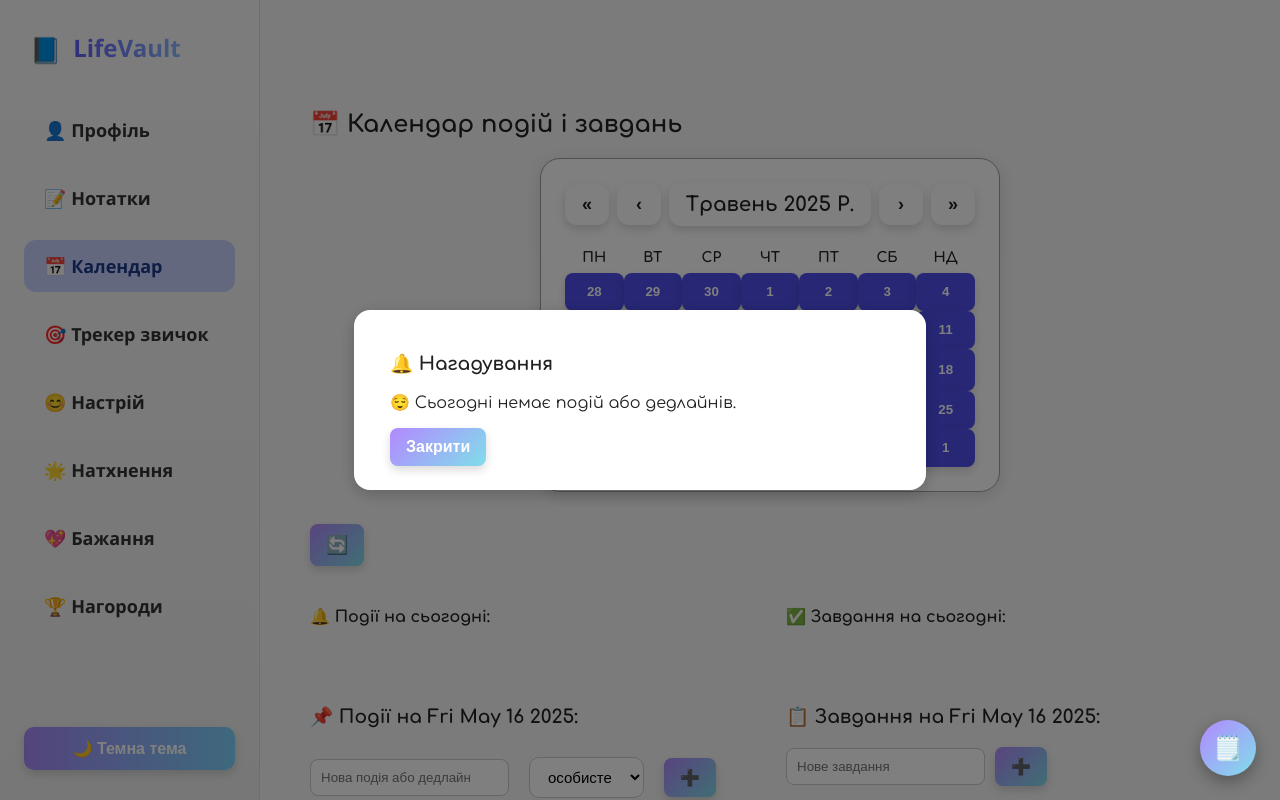
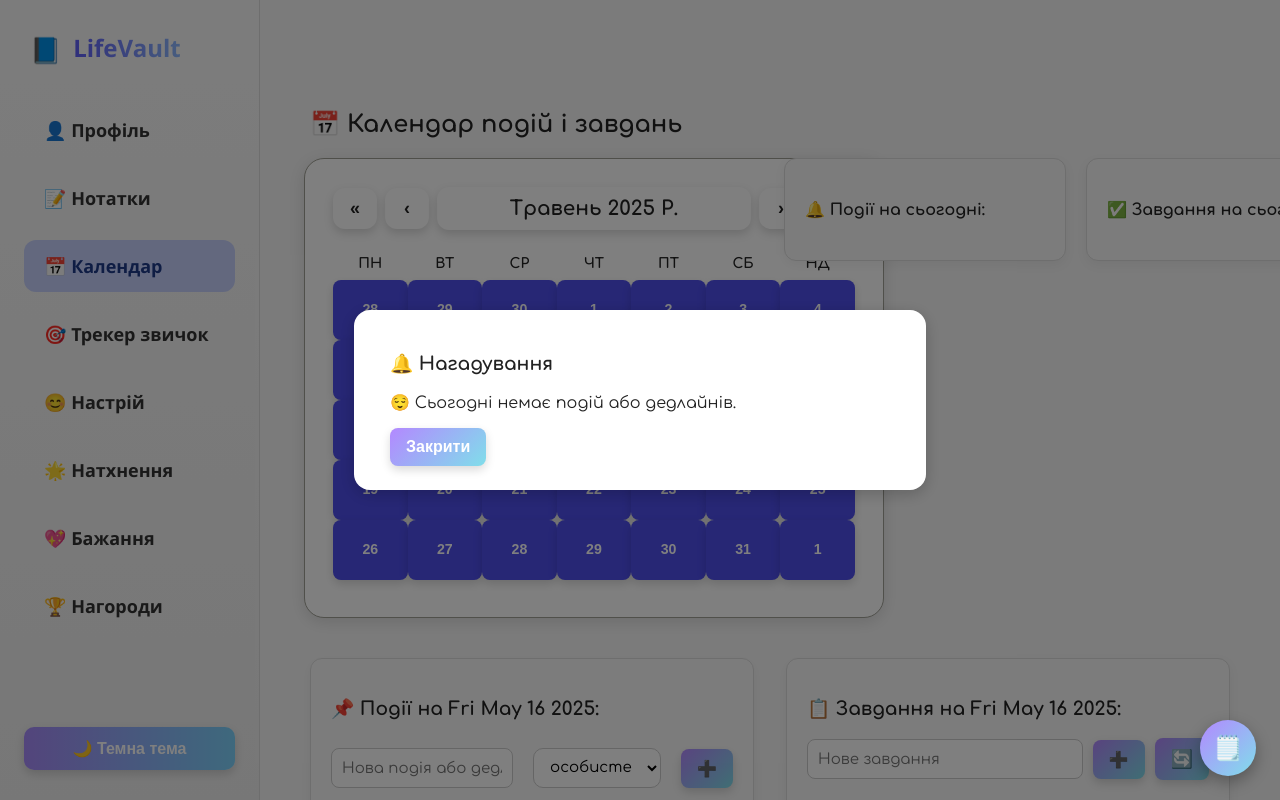
Before and after one commit to Vidziano/LifeVault, a React (Create React App) app: page /calendar in a window 1280 px wide. Built offline with nearby package versions, Linux system fonts and the light colour scheme.

Commit message:
improved calendar page appearance

```diff
--- a/src/CalendarView.js
+++ b/src/CalendarView.js
@@ -167,7 +167,7 @@ function CalendarView() {
 
   return (
     <div className="calendar-wrapper">
-      <h2 className="calendar-title">📅 Календар подій і завдань</h2>
+      <h2 className="calendar-title"> 📅 Календар подій і завдань</h2>
 
       {showModal && (
         <div className="modal-overlay">
@@ -213,16 +213,8 @@ function CalendarView() {
         </div>
 
         <div className="calendar-right">
-          <button
-            className="transfer-button-icon"
-            title="Перенести невиконані завдання з учора"
-            onClick={handleTransfer}
-          >
-            🔄
-          </button>
-
-          <div className="today-columns">
-            <div className="today-events">
+        <div className="today-wrapper">
+  <div className="today-block">
     <h4>🔔 Події на сьогодні:</h4>
     <ul>
       {(events[todayStr] || []).map((e, i) => (
@@ -231,7 +223,7 @@ function CalendarView() {
     </ul>
   </div>
 
-            <div className="today-tasks">
+  <div className="today-block">
     <h4>✅ Завдання на сьогодні:</h4>
     <ul>
       {(tasks[todayStr] || []).filter(t => !t.done).map((t, i) => (
@@ -240,41 +232,60 @@ function CalendarView() {
     </ul>
   </div>
 </div>
+
         </div>
       </div>
 
       <div className="calendar-bottom">
-        <div className="date-events">
+        <div className="date-events block-wrapper">
           <h3>📌 Події на {selectedDate.toDateString()}:</h3>
-          <ul>
+          <div className="add-form-group">
+            <input
+              type="text"
+              className="full-width"
+              value={newEvent}
+              onChange={(e) => setNewEvent(e.target.value)}
+              placeholder="Нова подія або дедлайн"
+            />
+            <select className="select-shrink" value={theme} onChange={(e) => setTheme(e.target.value)}>
+              {themeKeys.map(t => <option key={t} value={t}>{t}</option>)}
+            </select>
+            <button onClick={addEvent}>➕</button>
+          </div>
+          <ul className="full-width">
             {(events[selectedDate.toDateString()] || []).map((ev, i) => (
               <li key={i}>
                 <input
                   value={ev.text}
-                  className={`badge ${ev.theme}`}
+                  className={`badge ${ev.theme} full-width`}
                   onChange={(e) => handleEditChange(e, selectedDate.toDateString(), i, 'event')}
                 />
                 <button onClick={() => deleteEvent(selectedDate.toDateString(), i)}>❌</button>
               </li>
             ))}
           </ul>
+        </div>
+
+        <div className="date-tasks block-wrapper">
+          <h3>📋 Завдання на {selectedDate.toDateString()}:</h3>
           <div className="add-form-group">
             <input
               type="text"
-              value={newEvent}
-              onChange={(e) => setNewEvent(e.target.value)}
-              placeholder="Нова подія або дедлайн"
+              className="full-width"
+              value={newTask}
+              onChange={(e) => setNewTask(e.target.value)}
+              placeholder="Нове завдання"
             />
-            <select value={theme} onChange={(e) => setTheme(e.target.value)}>
-              {themeKeys.map(t => <option key={t} value={t}>{t}</option>)}
-            </select>
-            <button onClick={addEvent}>➕</button>
+            <button onClick={addTask}>➕</button>
+            <button
+              className="transfer-button-icon"
+              title="Перенести невиконані завдання з учора"
+              onClick={handleTransfer}
+            >
+              🔄
+            </button>
           </div>
-        </div>
-
-        <div className="date-tasks">
-          <h3>📋 Завдання на {selectedDate.toDateString()}:</h3>
-          <ul>
+          <ul className="full-width">
             {(tasks[selectedDate.toDateString()] || []).map((t, i) => (
               <li key={i}>
                 <input
@@ -283,8 +294,8 @@ function CalendarView() {
                   onChange={() => toggleTask(selectedDate.toDateString(), i)}
                 />
                 <input
-                  className="badge завдання"
-                  style={{ textDecoration: t.done ? 'line-through' : '' }}
+                 className={`badge завдання full-width ${t.done ? 'task-completed' : ''}`}
+
                   value={t.text}
                   onChange={(e) => handleEditChange(e, selectedDate.toDateString(), i, 'task')}
                 />
@@ -292,15 +303,6 @@ function CalendarView() {
               </li>
             ))}
           </ul>
-          <div className="add-form-group">
-            <input
-              type="text"
-              value={newTask}
-              onChange={(e) => setNewTask(e.target.value)}
-              placeholder="Нове завдання"
-            />
-            <button onClick={addTask}>➕</button>
-          </div>
         </div>
       </div>
 
@@ -308,7 +310,8 @@ function CalendarView() {
         <div>
           <h3>📂 Усі події</h3>
           <label>Фільтр: </label>
-          <select value={filter} onChange={(e) => setFilter(e.target.value)}>
+          <select className="filter-select" value={filter} onChange={(e) => setFilter(e.target.value)}>
+
             <option value="усі">усі</option>
             {themeKeys.map(t => <option key={t} value={t}>{t}</option>)}
           </select>
@@ -322,7 +325,7 @@ function CalendarView() {
           </ul>
         </div>
         <div>
-          <h3>🗂 Усі завдання</h3>
+          <h3>📃 Усі завдання</h3>
           <ul>
             {allTasks.map((task, i) => (
               <li key={i}>
@@ -337,6 +340,7 @@ function CalendarView() {
       </div>
     </div>
   );
+
 }
 
 export default CalendarView;
--- a/src/Calendarview.css
+++ b/src/Calendarview.css
@@ -15,6 +15,13 @@
 
   --badge-text: #000;
 }
+
+.full-width {
+  width: 100%;
+  max-width: 100%;
+  flex: 1;
+}
+
 
 
 body.dark {
@@ -44,21 +51,8 @@ body.dark .calendar-wrapper {
   color: var(--text-dark);
 }
 
-/* Layout */
-.calendar-container {
-  display: flex;
-  flex-wrap: wrap;
-  justify-content: center;
-  align-items: flex-start;
-  gap: 32px;
-}
 
-.calendar-box {
-  flex: 0 0 auto;
-  width: 5000px;
-  display: flex;
-  justify-content: center;
-}
+
 
 .calendar-panel {
   flex: 1 1 340px;
@@ -68,17 +62,25 @@ body.dark .calendar-wrapper {
   gap: 20px;
 }
 
-/* react-calendar */
+.calendar-box {
+  flex: 0 0 520px;
+  display: flex;
+  justify-content: flex-start;
+}
+
+
 .react-calendar {
   width: 100%;
-  font-family:'Comfortaa', cursive;;
-  font-size: 16px;
+  max-width: 580px;
+  min-width: 580px;
+  margin: 0 auto;
+  padding: 28px;
+  height: 460px; /* або auto */
+  border-radius: 20px;
   background-color: var(--bg-light);
-  border-radius: 20px;
-  padding: 24px;
   box-shadow: 0 4px 16px rgba(0, 0, 0, 0.12);
-  color: var(--text-light);
-  border: none;
+  font-family: 'Inter', sans-serif;
+  font-size: 17px;
 }
 
 body.dark .react-calendar {
@@ -93,6 +95,50 @@ body.dark .react-calendar {
   gap: 4px;
   margin-bottom: 12px;
 }
+
+.block-wrapper {
+  background: #f9f9f9;
+  padding: 20px;
+  border-radius: 12px;
+  box-shadow: 0 4px 12px rgba(0, 0, 0, 0.05);
+  border: 1px solid #ddd;
+}
+
+body.dark .block-wrapper {
+  background: #2e2e2e;
+  border-color: #444;
+}
+
+
+/* Вирівнювання today-блоків */
+.today-wrapper {
+  display: flex;
+  gap: 20px;
+  flex-direction: row;
+  align-items: flex-start;
+  justify-content: center;
+}
+
+
+
+.today-block {
+  flex: 1 1 0;
+  min-width: 240px;
+  max-width: 520px;
+  background: #f9f9f9;
+  padding: 20px;
+  border-radius: 12px;
+  box-shadow: 0 4px 12px rgba(0, 0, 0, 0.05);
+  border: 1px solid #ddd;
+}
+
+
+body.dark .today-block {
+  background: #2e2e2e;
+  border-color: #444;
+}
+
+
 
 .react-calendar__navigation button {
   font-size: 16px;
@@ -126,11 +172,11 @@ body.dark .react-calendar__navigation button {
 
 
 .react-calendar__tile {
-  padding: 18px 0;
-  border-radius: 10px;
-  color: var(--text-light);
-  background-color: transparent;
+  height: 60px;
+  padding: 10px 0;
+  font-size: 16px;
 }
+
 
 body.dark .react-calendar__tile {
   color: var(--text-dark);
@@ -215,6 +261,7 @@ input.badge {
   padding: 6px 10px;
   border-radius: 8px;
   font-weight: 500;
+  font-family: 'Comfortaa', cursive;
 }
 
 body.dark input.badge {
@@ -295,6 +342,7 @@ body.dark .modal-window {
   flex-wrap: wrap;
   gap: 40px;
   margin-top: 40px;
+  font-family: 'Comfortaa', cursive;
 }
 
 .calendar-lists > div {
@@ -304,6 +352,7 @@ body.dark .modal-window {
   border-radius: 12px;
   padding: 20px;
   box-shadow: 0 0 10px rgba(0,0,0,0.05);
+  font-family: 'Comfortaa', cursive;
 }
 
 body.dark .calendar-lists > div {
@@ -317,6 +366,17 @@ body.dark .calendar-lists > div {
   align-items: center;
   gap: 10px;
   margin-top: 10px;
+  width: 100%;
+}
+
+.add-form-group input,
+.add-form-group select {
+  height: 40px;
+  padding: 0 12px;
+  font-size: 15px;
+  vertical-align: middle;
+  box-sizing: border-box;
+  font-family: 'Comfortaa', cursive;
 }
 
 /* Чекбокс */
@@ -331,6 +391,19 @@ input[type="checkbox"] {
   .calendar-box, .calendar-panel {
     width: 100%;
   }
+}
+
+.task-completed {
+  text-decoration: line-through;
+  text-decoration-thickness: 2px;
+  text-decoration-color: #555;
+  opacity: 0.7;
+}
+
+.task-row {
+  display: flex;
+  align-items: center;
+  gap: 10px;
 }
 
 
@@ -367,22 +440,7 @@ input[type="checkbox"] {
   font-family: 'Comfortaa', cursive;
 }
 
-.calendar-box {
-  display: flex;
-  justify-content: left;
-  width: 100%;
-}
 
-.react-calendar {
-  width: 460px !important; /* ← ЖОРСТКА ширина */
-  max-width: 460px;
-  min-width: 460px;
-  padding: 24px;
-  border-radius: 20px;
-  background-color: var(--bg-light);
-  box-shadow: 0 4px 16px rgba(0, 0, 0, 0.12);
-  font-family: 'Inter', sans-serif;
-}
 
 calendar-container {
   display: flex;
@@ -392,27 +450,41 @@ calendar-container {
   gap: 32px;
 }
 
-.calendar-box {
-  flex: 0 0 auto;
-  width: 460px;
-}
 
 .calendar-panel {
   flex: 1;
   min-width: 320px;
 }
 
+
 .calendar-layout {
   display: flex;
-  flex-wrap: wrap;
+  flex-wrap: nowrap;
   gap: 32px;
   align-items: flex-start;
   justify-content: center;
 }
 
-.calendar-left {
-  width: 460px;
+.select-shrink {
+  max-width: 180px;
+  flex: 0 0 auto;
+  font-family: 'Comfortaa', cursive;
 }
+
+.date-events ul,
+.date-tasks ul {
+  padding-left: 0;
+  margin-left: 0;
+}
+
+.date-events li,
+.date-tasks li {
+  margin-left: 0;
+  padding-left: 0;
+}
+
+
+
 
 .calendar-right {
   display: flex;
@@ -445,13 +517,7 @@ calendar-container {
   flex: 1;
   min-width: 300px;
 }
-.add-form-group {
-  display: flex;
-  gap: 10px;
-  flex-wrap: wrap;
-  align-items: center;
-  margin-top: 12px;
-}
+
 
 .today-columns {
   display: flex;
@@ -485,17 +551,28 @@ calendar-container {
   transition: all 0.3s ease;
 }
 
-body.dark .react-calendar__tile--now {
-  background: linear-gradient(135deg, #5453af, #e678f5) !important;
-  border: 2px solid #fff !important;
-  box-shadow: 0 0 6px 2px rgba(255, 255, 255, 0.2);
-  color: black !important;
+.filter-select {
+  font-family: 'Comfortaa', cursive;
+  font-size: 15px;
+  font-weight: 500;
+  padding: 8px 12px;
+  border-radius: 8px;
+  border: 1px solid #ccc;
+  background-color: #fff;
 }
+
+body.dark .filter-select {
+  background-color: #2e2e2e;
+  color: var(--text-dark);
+  border-color: #666;
+}
+
 
 .badge.робота,
 input.badge.робота {
   background-color: var(--color-робота) !important;
   color: var(--badge-text) !important;
+
 }
 
 .badge.навчання,
@@ -514,6 +591,7 @@ input.badge.особисте {
 input.badge.інше {
   background-color: var(--color-інше) !important;
   color: var(--badge-text) !important;
+  font-family: 'Comfortaa', cursive;
 }
 
 .badge.завдання,
```
Lines whose indentation alone changed are shown as unchanged.
